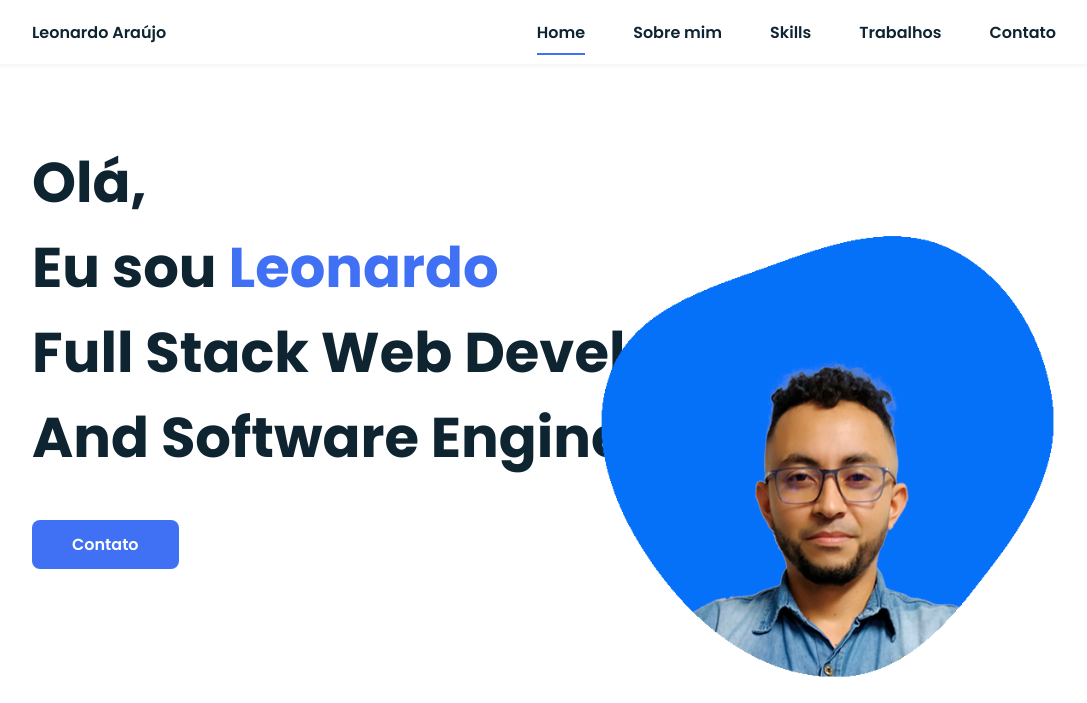
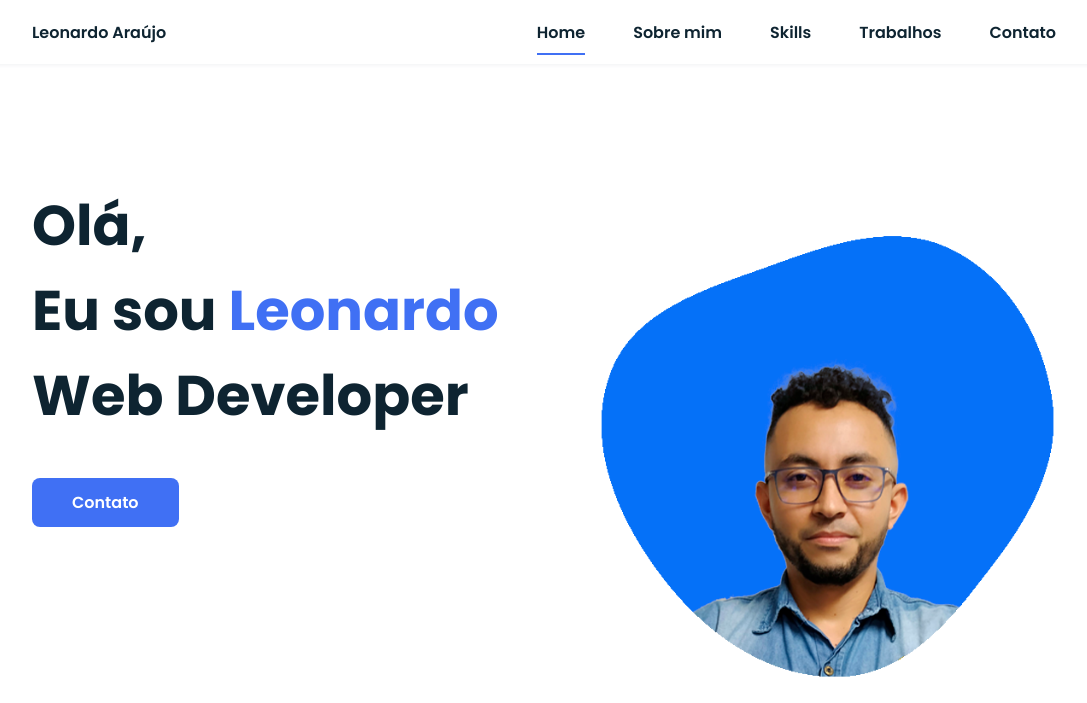
Before and after one commit to araujoleonardo/Portifolio, a plain HTML site: page index.html in a window 1280 px wide. Shown: the top 703 px of the page, without its empty margins (96-1183 px from the left). Drawn offline with nearby package versions, Linux system fonts and the light colour scheme.

Commit message:
Commit v1.1
Alteração no perfil

```diff
--- a/index.html
+++ b/index.html
@@ -39,7 +39,7 @@
             <!--===== HOME =====-->
             <section class="home bd-grid" id="home">
                 <div class="home__data">
-                    <h1 class="home__title">Olá,<br>Eu sou <span class="home__title-color">Leonardo</span><br> Full Stack Web Developer <br> And Software Engineer</h1>
+                    <h1 class="home__title">Olá,<br>Eu sou <span class="home__title-color">Leonardo</span><br> Web Developer</h1>
 
                     <a href="#" class="button">Contato</a>
                 </div>
```
